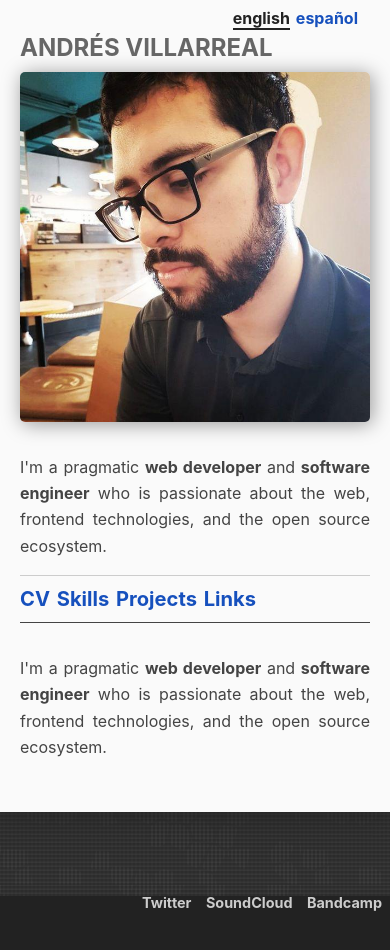
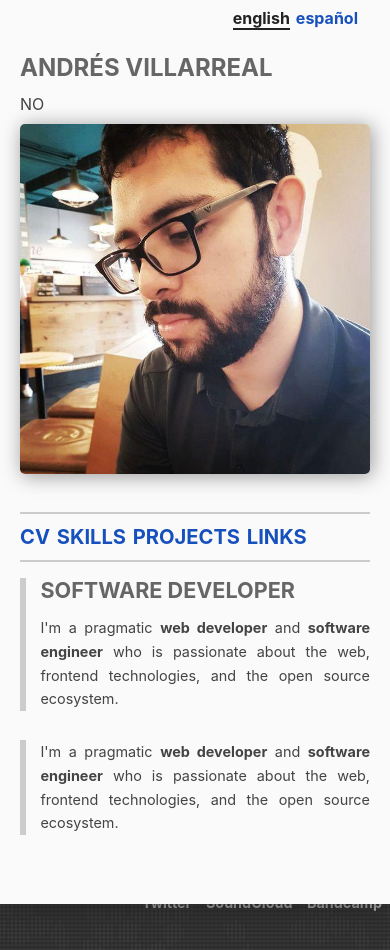
Before and after one commit to KaeruCT/andres.villarreal.co.cr, a Next.js app: page /info in a window 390 px wide. Shown: the top 950 px of the page. Before the commit the page ends 896 px from the top, so only its background shows below. Built offline with nearby package versions, Linux system fonts and the light colour scheme.

Commit message:
design changes

```diff
--- a/_content/en/3.projects.md
+++ b/_content/en/3.projects.md
@@ -41,3 +41,5 @@ The projects below are projects I built on my own in my spare time. They are not
     <img src="img/pixelshooter.png" alt="pixelshooter">
     <div>pixelshooter</div>
 </a>
+
+<div class="clear"></div>
--- a/_content/es/3.projects.md
+++ b/_content/es/3.projects.md
@@ -41,3 +41,5 @@ Los proyectos a continuación son unos proyectos creados por mi persona en mi ti
     <img src="img/pixelshooter.png" alt="pixelshooter">
     <div>pixelshooter</div>
 </a>
+
+<div class="clear"></div>
--- a/components/Navigation.tsx
+++ b/components/Navigation.tsx
@@ -1,4 +1,4 @@
-import { MouseEvent } from "react";
+import { MouseEvent, useEffect, useState } from "react";
 import ReactMarkdown from "react-markdown";
 import Link from "next/link";
 import { ContentLink } from "../lib/content";
@@ -6,38 +6,34 @@ import { ContentLink } from "../lib/content";
 interface Props {
     links: ContentLink[];
     currentSlug: string;
-    title: string;
-    content: string;
 }
 
-function Navigation({ currentSlug, title, content, links }: Props) {
-    function handleNav() {
-        const section = document?.querySelector(".featured-content");
-        try {
-            if (section) {
-                section.classList.add("fade", "fade-in");
-                section.scrollIntoView({ behavior: "smooth" });
-                setTimeout(() => {
-                    section.classList.remove("fade");
-                }, 500);
+function Navigation({ currentSlug, links }: Props) {
+    const [mobile, setMobile] = useState(false);
+    useEffect(() => {
+        function listener(this: MediaQueryList) {
+            setMobile(this.matches);
         }
-        } catch {
-            // ignore error
+        const media = window.matchMedia && window.matchMedia("all and (max-width: 680px)");
+        if (media) {
+            media.addEventListener("change", listener);
+        }
+        return () => {
+            if (media) {
+                media.removeEventListener("change", listener);
             }
         }
+    }, []);
     return (
-        <section className="main">
+        <section className="navigation">
             <h1>Andr&eacute;s Villarreal</h1>
-
+            {mobile ? "YES" : "NO"}
             <img src="./img/face.jpg" className="face" alt="face" />
 
-            <div className="info">
-                <h2>{title}</h2>
-                <ReactMarkdown source={content} allowDangerousHtml />
             <ul className="nav-links">
                 {links.map((link) => (
-                        <li key={link.slug} onClick={handleNav}>
-                            <Link href={`/${link.slug}`} scroll={false}>
+                    <li key={link.slug}>
+                        <Link href={`/${link.slug}`} scroll={!mobile}>
                             <a className={link.slug === currentSlug ? "current" : ""}>
                                 {link.title}
                             </a>
@@ -45,7 +41,6 @@ function Navigation({ currentSlug, title, content, links }: Props) {
                     </li>
                 ))}
             </ul>
-            </div>
         </section>
     );
 }
--- a/pages/[slug].tsx
+++ b/pages/[slug].tsx
@@ -11,14 +11,17 @@ function ContentPage({ page, info, links }: ContentPageProps): JSX.Element {
     return (
         <Fragment>
             <Head>
-                <title>Andr&eacute;s Villarreal | {page.title}</title>
+                <title>Andrés Villarreal | {page.title}</title>
             </Head>
 
             <Navigation
                 links={links}
-                currentSlug={page.slug}
-                title={info.title}
-                content={info.content} />
+                currentSlug={page.slug} />
+
+            <section className="info">
+                <h1>{info.title}</h1>
+                <ReactMarkdown source={info.content} allowDangerousHtml />
+            </section>
 
             <section className={`featured-content ${page.slug}`}>
                 <h2>{page.title}</h2>
--- a/pages/_app.tsx
+++ b/pages/_app.tsx
@@ -36,7 +36,6 @@ function App({ Component, pageProps }: AppProps) {
                 )}
                 <div id="content">
                     <Component {...pageProps} />
-                    <div className="clear"></div>
                 </div>
             </div>
 
--- a/styles/globals.scss
+++ b/styles/globals.scss
@@ -21,6 +21,7 @@ body {
     font-family: -apple-system, BlinkMacSystemFont, 'Segoe UI', 'Roboto', 'Oxygen', 'Ubuntu', 'Cantarell', 'Fira Sans', 'Droid Sans', 'Helvetica Neue', sans-serif;
     background: $black url("../public/bg.png");
     background-attachment: fixed;
+    font-size: 18px;
 }
 p {
     line-height: 1.65em;
@@ -70,10 +71,11 @@ h5 {
     font-size: 0.9em;
 }
 #content {
-    margin: 5% auto;
+    margin: 2em auto;
     line-height: 1.5em;
     color: $greyDark;
     max-width: 600px;
+    min-height: 800px;
 }
 
 .projects, .skills, .clear {
@@ -115,8 +117,10 @@ a.thumbnail {
 }
 
 .info {
+    margin-bottom: 2em;
+    border-left: 6px $greyBright solid;
+    padding-left: 1em;
     font-size: .9em;
-    min-height: 360px;
     p {
         text-align: justify;
     }
@@ -124,41 +128,6 @@ a.thumbnail {
 
 .nav a {
     text-transform: uppercase;
-}
-
-@media all and (max-width: 680px) {
-    #content {
-            padding: 0 20px;
-    }
-    .info {
-            font-size: 1em;
-            float: left;
-            min-height: unset;
-    }
-    .thumbnail {
-            width: 100%;
-    }
-    .thumbnail img {
-            height: auto;
-    }
-    .nav-links {
-            border-bottom:    1px solid;
-            border-top: $greyBright 1px solid;
-    }
-    .nav-links li {
-            display: inline-block;
-            padding: 0 .3em 0 0;
-    }
-    .nav-links li a {
-            font-size: .9em;
-    }
-    section h2 {
-            display: none;
-    }
-    .face {
-            width: auto !important;
-            margin-bottom: 1em !important;
-    }
 }
 
 footer {
@@ -186,15 +155,21 @@ footer {
         max-width: 600px;
     }
 }
+
+.navigation {
+    position: fixed;
+    background: $white;
+    left: 0;
+    top: 0;
+    padding: 40px;
+    width: 140px;
+}
+
 .face {
-    float: left;
-    clear: left;
-    margin-right: 2em;
-    margin-bottom: 2em;
+    margin: .5em 0;
     box-shadow: 2px 2px 20px rgba(0, 0, 0, 0.4);
-    transition: all 0.5s ease;
+    transition: transform .5s ease;
     max-width: 100%;
-    width: 315px;
     border-radius: 5px;
     &:hover {
         transform: rotate(-5deg);
@@ -209,6 +184,10 @@ footer {
         line-height: 2em;
         font-size: 1.4em;
     }
+}
+
+.nav-links {
+    text-transform: uppercase;
 }
 
 a:link, a:visited {
@@ -287,15 +266,6 @@ section {
         clear: both;
     }
 
-    &.fade {
-        opacity: 0;
-    }
-
-    &.fade-in {
-        opacity: 1;
-        transition: opacity ease-in-out 0.5;
-    }
-
     &.cv p {
         margin-top: 0;
         text-align: justify;
@@ -319,3 +289,55 @@ section {
 
     margin-bottom: 1em;
 }
+
+@media all and (max-width: 1024px) {
+    .navigation {
+        position: static;
+        width: 100%;
+        margin-top: 40px;
+        padding: 0;
+
+        .face {
+            width: auto !important;
+            margin-bottom: 1em !important;
+            height: 200px;
+        }
+        .info {
+            font-size: 1em;
+            margin-right: 3em;
+        }
+    }
+    .nav-links {
+        border-bottom: $greyBright 2px solid;
+        border-top: $greyBright 2px solid;
+    }
+    .nav-links li {
+        display: inline-block;
+        padding: 0 .3em 0 0;
+    }
+}
+
+
+@media all and (max-width: 680px) {
+    .navigation .face {
+        height: unset;
+    }
+    body {
+        font-size: 16px;
+    }
+    #content {
+        padding: 0 20px;
+    }
+    .thumbnail {
+        width: 100%;
+    }
+    .thumbnail img {
+        height: auto;
+    }
+    .nav-links li a {
+        font-size: .9em;
+    }
+    section h2 {
+        display: none;
+    }
+}
```
Lines whose indentation alone changed are shown as unchanged.
